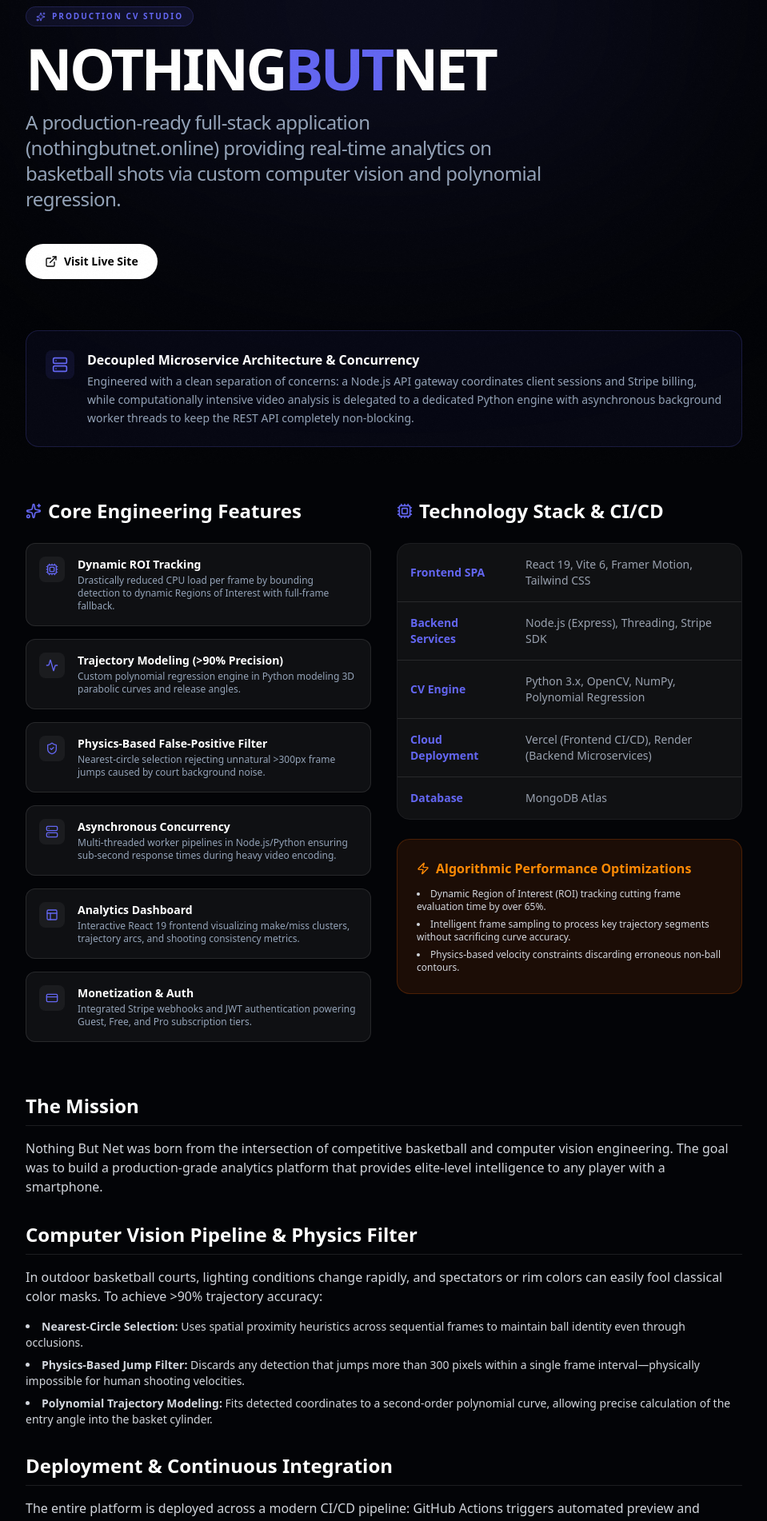
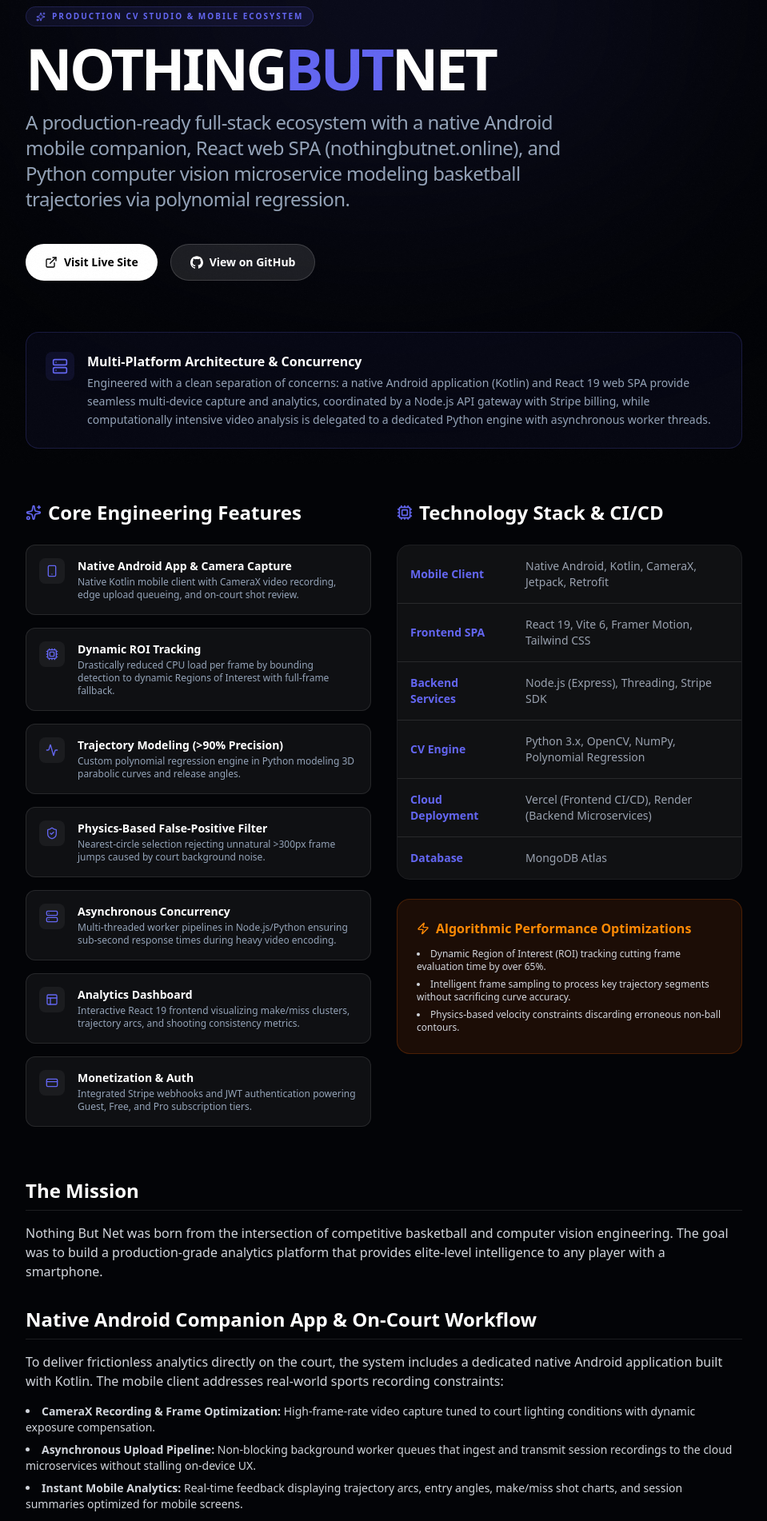
Before and after one commit to Maseeek/portfolio, a Next.js app: page /blog/nothing-but-net in a window 1280 px wide. Shown: the part 220-2122 px from the top of the page at 80% size, without its empty margins (160-1119 px from the left). Built offline with nearby package versions, Linux system fonts and the light colour scheme.

Commit message:
feat: integrate Nothing But Net Android app into case study, resume skills, and domain model

```diff
--- a/app/blog/nothing-but-net/page.tsx
+++ b/app/blog/nothing-but-net/page.tsx
@@ -1,5 +1,6 @@
 import Link from "next/link";
-import { ArrowLeft, ExternalLink, Cpu, Layout, Sparkles, CreditCard, Zap, Activity, Server, ShieldCheck } from "lucide-react";
+import { ArrowLeft, ExternalLink, Cpu, Layout, Sparkles, CreditCard, Zap, Activity, Server, ShieldCheck, Smartphone } from "lucide-react";
+import { SiGithub } from "react-icons/si";
 import { ProjectPagination } from "@/components/project-pagination";
 
 export default function NothingButNetBlog() {
@@ -14,13 +15,13 @@
         <div className="space-y-4">
           <div className="inline-flex items-center gap-2 px-3 py-1 rounded-full bg-accent/10 border border-accent/20">
             <Sparkles className="w-3 h-3 text-accent" />
-            <span className="text-[10px] uppercase tracking-[0.2em] text-accent font-bold">Production CV Studio</span>
+            <span className="text-[10px] uppercase tracking-[0.2em] text-accent font-bold">Production CV Studio & Mobile Ecosystem</span>
           </div>
           <h1 className="text-5xl md:text-7xl font-black tracking-tighter text-white uppercase leading-none">
             nothing<span className="text-accent">but</span>net
           </h1>
           <p className="text-xl md:text-2xl text-muted-foreground font-light tracking-tight max-w-2xl">
-            A production-ready full-stack application (nothingbutnet.online) providing real-time analytics on basketball shots via custom computer vision and polynomial regression.
+            A production-ready full-stack ecosystem with a native Android mobile companion, React web SPA (nothingbutnet.online), and Python computer vision microservice modeling basketball trajectories via polynomial regression.
           </p>
         </div>
 
@@ -28,6 +29,10 @@
           <a href="https://nothingbutnet.online" target="_blank" rel="noopener noreferrer" className="inline-flex items-center px-6 py-3 bg-white text-black hover:bg-accent hover:text-white rounded-full text-sm font-bold transition-all transform hover:scale-105">
             <ExternalLink className="w-4 h-4 mr-2" />
             Visit Live Site
+          </a>
+          <a href="https://github.com/Maseeek/nothingbutnet" target="_blank" rel="noopener noreferrer" className="inline-flex items-center px-6 py-3 bg-white/10 text-white hover:bg-white/20 border border-white/15 rounded-full text-sm font-bold transition-all transform hover:scale-105">
+            <SiGithub className="w-4 h-4 mr-2" />
+            View on GitHub
           </a>
         </div>
       </header>
@@ -38,9 +43,9 @@
           <Server className="w-5 h-5" />
         </div>
         <div>
-          <h3 className="font-bold text-white mb-1">Decoupled Microservice Architecture & Concurrency</h3>
+          <h3 className="font-bold text-white mb-1">Multi-Platform Architecture & Concurrency</h3>
           <p className="text-sm text-muted-foreground leading-relaxed">
-            Engineered with a clean separation of concerns: a Node.js API gateway coordinates client sessions and Stripe billing, while computationally intensive video analysis is delegated to a dedicated Python engine with asynchronous background worker threads to keep the REST API completely non-blocking.
+            Engineered with a clean separation of concerns: a native Android application (Kotlin) and React 19 web SPA provide seamless multi-device capture and analytics, coordinated by a Node.js API gateway with Stripe billing, while computationally intensive video analysis is delegated to a dedicated Python engine with asynchronous worker threads.
           </p>
         </div>
       </div>
@@ -53,6 +58,7 @@
           </h2>
           <ul className="space-y-4">
             {[
+              { icon: Smartphone, title: "Native Android App & Camera Capture", desc: "Native Kotlin mobile client with CameraX video recording, edge upload queueing, and on-court shot review." },
               { icon: Cpu, title: "Dynamic ROI Tracking", desc: "Drastically reduced CPU load per frame by bounding detection to dynamic Regions of Interest with full-frame fallback." },
               { icon: Activity, title: "Trajectory Modeling (>90% Precision)", desc: "Custom polynomial regression engine in Python modeling 3D parabolic curves and release angles." },
               { icon: ShieldCheck, title: "Physics-Based False-Positive Filter", desc: "Nearest-circle selection rejecting unnatural >300px frame jumps caused by court background noise." },
@@ -82,6 +88,7 @@
             <table className="w-full text-sm">
               <tbody className="divide-y divide-white/10">
                 {[
+                  ["Mobile Client", "Native Android, Kotlin, CameraX, Jetpack, Retrofit"],
                   ["Frontend SPA", "React 19, Vite 6, Framer Motion, Tailwind CSS"],
                   ["Backend Services", "Node.js (Express), Threading, Stripe SDK"],
                   ["CV Engine", "Python 3.x, OpenCV, NumPy, Polynomial Regression"],
@@ -120,6 +127,24 @@
         </section>
 
         <section className="space-y-4">
+          <h2 className="text-2xl font-bold text-white border-b border-white/10 pb-2">Native Android Companion App & On-Court Workflow</h2>
+          <p>
+            To deliver frictionless analytics directly on the court, the system includes a dedicated native Android application built with Kotlin. The mobile client addresses real-world sports recording constraints:
+          </p>
+          <ul className="list-disc list-inside space-y-2 text-sm text-gray-300">
+            <li>
+              <strong>CameraX Recording & Frame Optimization:</strong> High-frame-rate video capture tuned to court lighting conditions with dynamic exposure compensation.
+            </li>
+            <li>
+              <strong>Asynchronous Upload Pipeline:</strong> Non-blocking background worker queues that ingest and transmit session recordings to the cloud microservices without stalling on-device UX.
+            </li>
+            <li>
+              <strong>Instant Mobile Analytics:</strong> Real-time feedback displaying trajectory arcs, entry angles, make/miss shot charts, and session summaries optimized for mobile screens.
+            </li>
+          </ul>
+        </section>
+
+        <section className="space-y-4">
           <h2 className="text-2xl font-bold text-white border-b border-white/10 pb-2">Computer Vision Pipeline & Physics Filter</h2>
           <p>
             In outdoor basketball courts, lighting conditions change rapidly, and spectators or rim colors can easily fool classical color masks. To achieve &gt;90% trajectory accuracy:
--- a/app/data/resume.ts
+++ b/app/data/resume.ts
@@ -15,10 +15,10 @@
     bio: "Computer Science undergraduate at Loughborough University (First-Class Honours across 1st & 2nd Year). Systems Placement Developer at Next plc within the PIM (Product Information & Management) Strategic Team. Experienced across C#, .NET, Blazor WASM, Python, PostgreSQL RLS, OpenCV, and modern distributed web architectures. Combines strong academic grounding in algorithms and discrete logic with practical experience building secure, high-throughput systems.",
   },
   skills: {
-    languages: ["Python (Advanced)", "C#", "TypeScript", "JavaScript", "Java", "C/C++", "SQL", "PHP", "HTML/CSS"],
+    languages: ["Python (Advanced)", "C#", "TypeScript", "JavaScript", "Kotlin", "Java", "C/C++", "SQL", "PHP", "HTML/CSS"],
     web: ["Blazor WebAssembly", ".NET / C#", "React 19", "Next.js", "Node.js", "Express", "Flask", "Microservices", "REST API Design", "Tailwind CSS", "Vite"],
     ai: ["AI Product Attribution", "Anthropic Claude SDK", "OpenCV", "Computer Vision", "Predictive Trajectory Modeling", "TensorFlow", "PyTorch", "NumPy", "Pandas"],
-    tools: ["PostgreSQL (RLS)", "MySQL", "MongoDB", "Docker", "Git", "GitHub Actions (CI/CD)", "Vercel", "Render", "Linux / POSIX", "Playwright", "Vitest", "Arduino"],
+    tools: ["Android SDK", "PostgreSQL (RLS)", "MySQL", "MongoDB", "Docker", "Git", "GitHub Actions (CI/CD)", "Vercel", "Render", "Linux / POSIX", "Playwright", "Vitest", "Arduino"],
     competencies: ["Data Structures & Algorithms", "Systems Architecture", "Multi-Tenant Data Isolation", "GDPR Article 9 Compliance", "Object-Oriented Programming (OOP)", "Agile Methodologies"],
   },
   academics: {
@@ -112,8 +112,8 @@
     {
       title: "Nothing But Net",
       url: "/blog/nothing-but-net",
-      stack: ["React 19", "Python", "OpenCV", "Node.js", "Vercel", "Render"],
-      description: "Production basketball analytics platform featuring dynamic ROI tracking, physics false-positive rejection (>300px jumps), trajectory polynomial regression (>90% accuracy), and async microservices.",
+      stack: ["Android (Kotlin)", "React 19", "Python", "OpenCV", "Node.js", "Render"],
+      description: "Production basketball analytics platform featuring native Android companion capture, dynamic ROI tracking, physics false-positive rejection (>300px jumps), trajectory polynomial regression (>90% accuracy), and async microservices.",
       size: "large", // 2x2
       color: "#FF6B6B", // Coral Red
       image: "/images/nbn-home.png",
--- a/components/projects-section.tsx
+++ b/components/projects-section.tsx
@@ -65,6 +65,9 @@
         combined.includes("uart") ||
         combined.includes("fsm") ||
         combined.includes("java") ||
+        combined.includes("kotlin") ||
+        combined.includes("android") ||
+        combined.includes("mobile") ||
         combined.includes("oop") ||
         combined.includes("rls") ||
         combined.includes("security") ||
```
Also changed, not shown: 1 other file (tests, documents, lock files or other folders).
